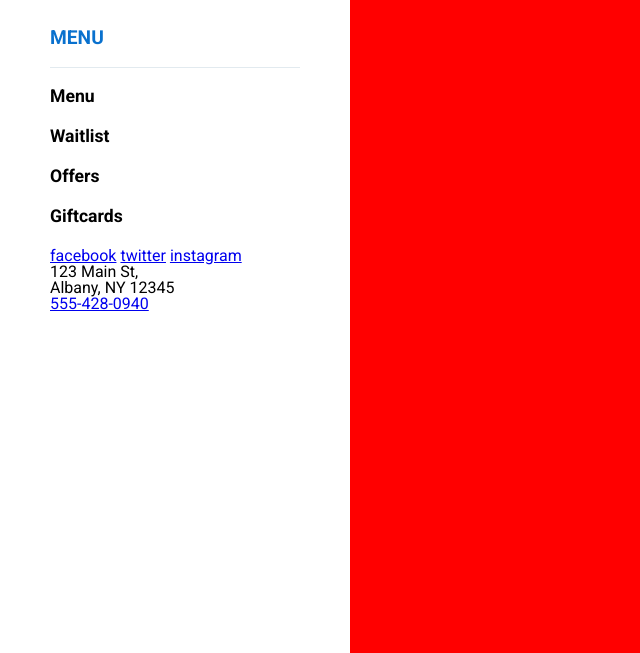
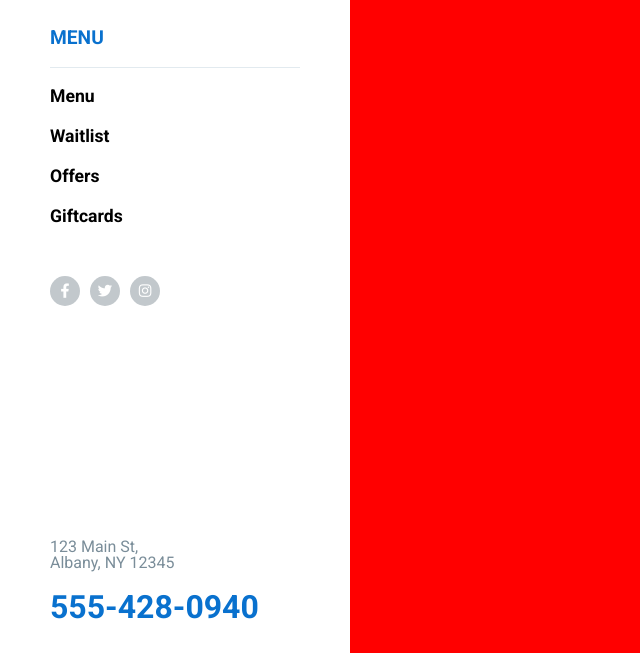
Before and after one commit to ethanbeauregard/billy-burger, a React app: page / in a window 1280 px wide. Shown: the part 147-800 px from the top of the page, without its empty margins (0-640 px from the left). Built offline with nearby package versions, Linux system fonts and the light colour scheme.

Commit message:
styled the social media icons and the location elements in the welcome menu

```diff
--- a/assets/sass/_home.scss
+++ b/assets/sass/_home.scss
@@ -7,6 +7,7 @@
   .welcome-menu {
     background: #fff;
     padding: 50px;
+    position: relative;
 
     .logo {
       display: flex;
@@ -19,6 +20,8 @@
     }
 
     .menu {
+      margin-bottom: 50px;
+
       .menu-title {
         text-transform: uppercase;
         color: #0971ce;
@@ -46,6 +49,43 @@
         }
       }
     }
+
+    .social-icons {
+      display: flex;
+
+      a {
+        display: flex;
+        justify-content: center;
+        align-items: center;
+        background: #c2c8cc;
+        font-size: .9rem;
+        text-decoration: none;
+        color: #fff;
+        height: 30px;
+        width: 30px;
+        border-radius: 50%;
+        margin-right: 10px;
+      }
+    }
+
+    .location {
+      position: absolute;
+      bottom: 30px;
+
+      .address {
+        color: #7a8d99;
+        margin-bottom: 20px;
+      }
+
+      .phone-number {
+        a {
+          color: #0971ce;
+          font-weight: 700;
+          font-size: 2rem;
+          text-decoration: none;
+        }
+      }
+    }
   }
 
   .welcome-jumbo {
--- a/public/index.html
+++ b/public/index.html
@@ -6,6 +6,7 @@
     <meta name="viewport" content="width=device-width, initial-scale=1">
     <link rel="stylesheet" href="/css/main.css">
     <script async defer src="https://buttons.github.io/buttons.js"></script>
+    <link rel="stylesheet" href="https://use.fontawesome.com/releases/v5.15.1/css/all.css" integrity="sha384-vp86vTRFVJgpjF9jiIGPEEqYqlDwgyBgEF109VFjmqGmIY/Y4HV4d3Gp2irVfcrp" crossorigin="anonymous">
   </head>
   <body>
     <section id="welcome">
@@ -34,9 +35,9 @@
         </div>
 
         <div class="social-icons">
-          <a href="#">facebook</a>
-          <a href="#">twitter</a>
-          <a href="#">instagram</a>
+          <a href="#"><i class="fab fa-facebook-f"></i></a>
+          <a href="#"><i class="fab fa-twitter"></i></a>
+          <a href="#"><i class="fab fa-instagram"></i></a>
         </div>
 
         <div class="location">
@@ -48,6 +49,7 @@
             <a href="tel:5554280940">555-428-0940</a>
           </div>
         </div>
+
       </div>
 
       <div class="welcome-jumbo">
```
Also changed, not shown: public/css/main.css.
